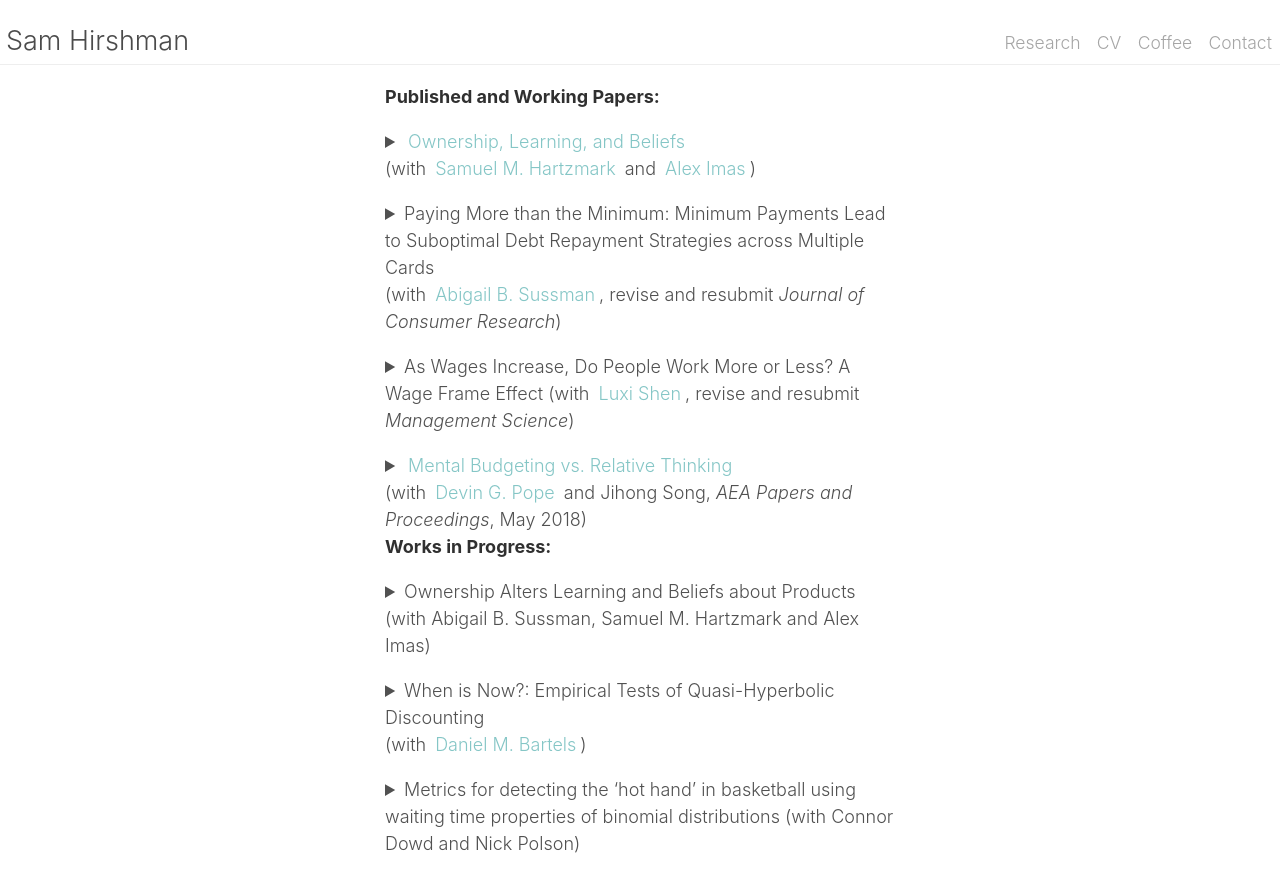
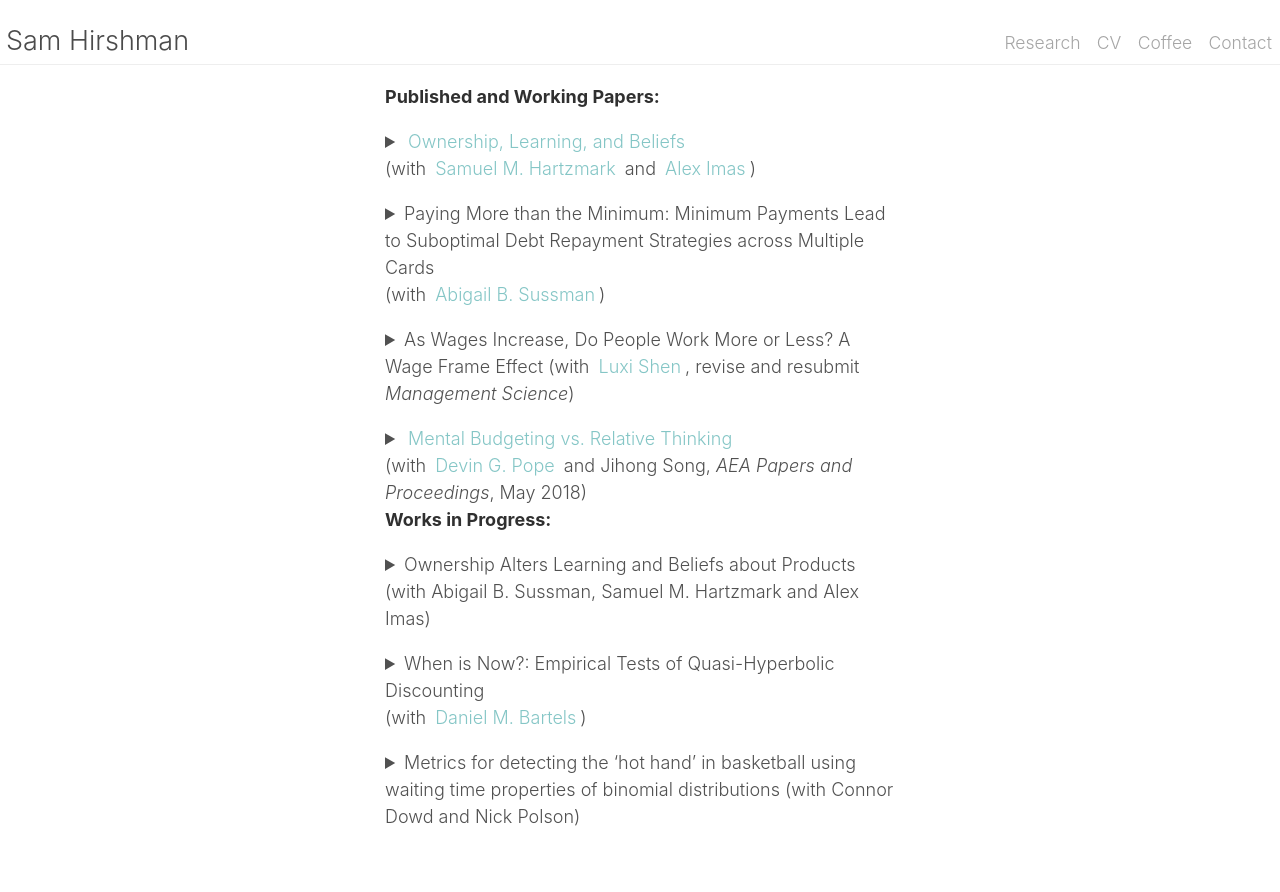
Before and after one commit to shirshma/shirshma.github.io, a Jekyll site: the page built from docs/research.md, in a window 1280 px wide. Shown: the top 892 px of the page. Built offline with Jekyll 4.4.1, drawn with Linux system fonts in a browser that asks for light colours.

Commit message:
Update research.md

```diff
--- a/docs/research.md
+++ b/docs/research.md
@@ -16,7 +16,7 @@ description: Research Papers
   </details>
 
  <p><details><summary> Paying More than the Minimum: Minimum Payments Lead to Suboptimal Debt Repayment Strategies across Multiple Cards<br>
-  (with <a href="https://faculty.chicagobooth.edu/abigail-sussman"> Abigail B. Sussman</a>, revise and resubmit <i>Journal of Consumer Research</i>)</summary>
+  (with <a href="https://faculty.chicagobooth.edu/abigail-sussman"> Abigail B. Sussman</a>)</summary>
   <p>
     <b>Abstract:</b>
 While debt can provide important flexibility and opportunity for consumers, interest payments on this debt is costly.  US consumers currently pay an average interest rate of 17% on a total of $15,482 outstanding debt balances, with poor debt management strategies leading consumers to spend even more than necessary on interest payments. We investigate people’s lay theories of optimal credit card debt repayment strategies and examine how minimum payments affect these strategies across multiple cards. We first find that consumers’ lay beliefs do align with the cost-minimizing strategy (i.e., paying the highest interest rate debts first), but that consumers do not place enough emphasis on the importance of interest rates (studies 1a, b). Second, we propose and provide evidence for the dispersion theory in the context of minimum payments: the presence of the minimum payment requirement causes participants to spread excess repayments across more accounts, interfering with implementation of the optimal strategy (Study 2-5). Finally, we find that making an explicit allocation decision for each account moderates the effects of the minimum payment we document in prior studies (Study 6).
```
